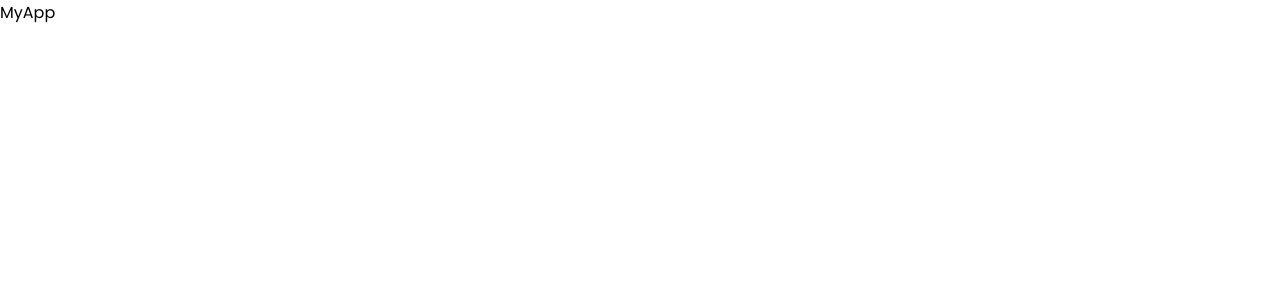
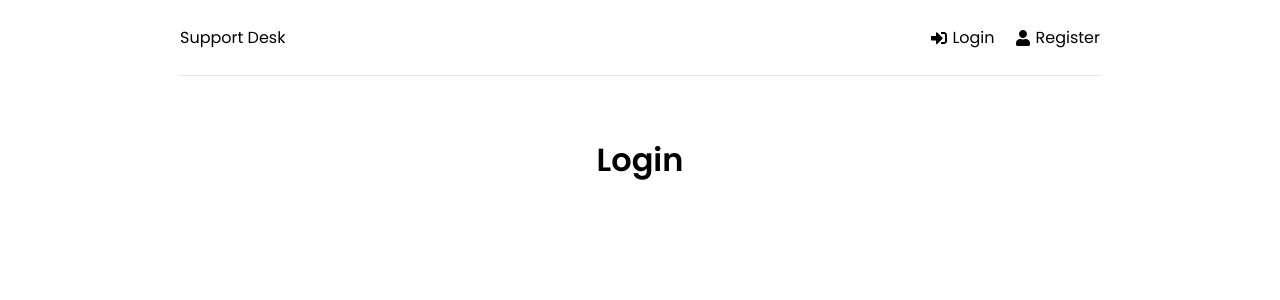
Before and after one commit to lolucodes/Support-Desk, a React (Create React App) app in the folder frontend/: page /login in a window 1280 px wide. Shown: the top 300 px of the page. Built offline with nearby package versions, Linux system fonts and the light colour scheme.

Commit message:
header and initial pages

```diff
--- a/frontend/src/App.js
+++ b/frontend/src/App.js
@@ -1,9 +1,24 @@
+import { BrowserRouter as Router, Routes, Route } from 'react-router-dom'
+import  Header from './components/Header'
+import Home from "./pages/Home";
+import Login from "./pages/Login";
+import Register from "./pages/Register"
+
 
 function App() {
   return (
-    <div>
-      MyApp
-    </div>
+    <>
+      <Router>
+        <div className="container">
+        <Header/>
+          <Routes>
+            <Route path='/' element={<Home/>} />
+            <Route path='/login' element={<Login/>} />
+            <Route path='/register' element={<Register/>} />
+          </Routes>
+        </div>
+      </Router>
+    </>
   );
 }
 
--- /dev/null
+++ b/frontend/src/components/Header.jsx
@@ -0,0 +1,26 @@
+import { FaSignInAlt, FaSignOutAlt, FaUser } from 'react-icons/fa'
+import {Link} from 'react-router-dom'
+
+function Header() {
+  return (
+    <header className='header'>
+    <div className="logo">
+      <Link to='/'>Support Desk</Link>
+    </div>
+    <ul>
+      <li>
+        <Link to='/login'>
+        <FaSignInAlt /> Login
+        </Link>
+      </li>
+      <li>
+        <Link to='/register'>
+        <FaUser /> Register
+        </Link>
+      </li>
+    </ul>
+    </header>
+  )
+}
+
+export default Header
--- /dev/null
+++ b/frontend/src/pages/Home.jsx
@@ -0,0 +1,10 @@
+
+function Home() {
+  return (
+    <div>
+      <h1>Home</h1>
+    </div>
+  )
+}
+
+export default Home
--- /dev/null
+++ b/frontend/src/pages/Login.jsx
@@ -0,0 +1,10 @@
+
+function Login() {
+  return (
+    <div>
+      <h1>Login</h1>
+    </div>
+  )
+}
+
+export default Login
--- /dev/null
+++ b/frontend/src/pages/Register.jsx
@@ -0,0 +1,10 @@
+
+function Register() {
+  return (
+    <div>
+      <h1>Register</h1>
+    </div>
+  )
+}
+
+export default Register
```
